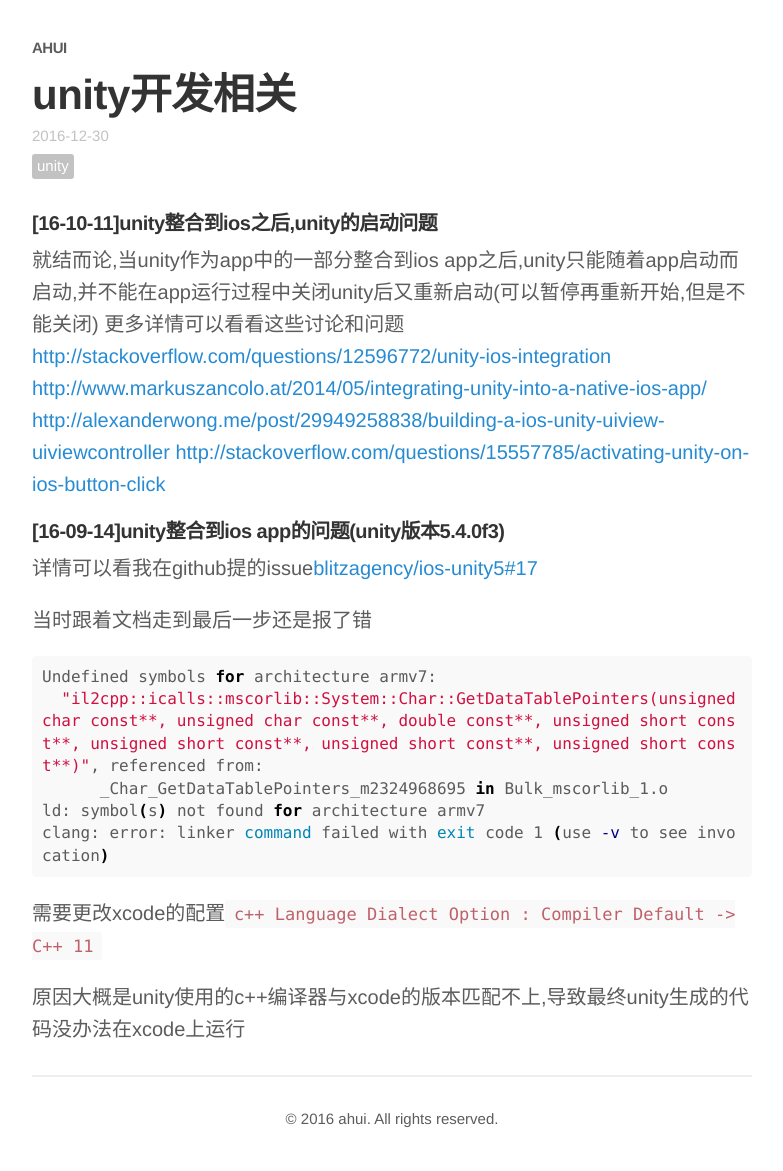
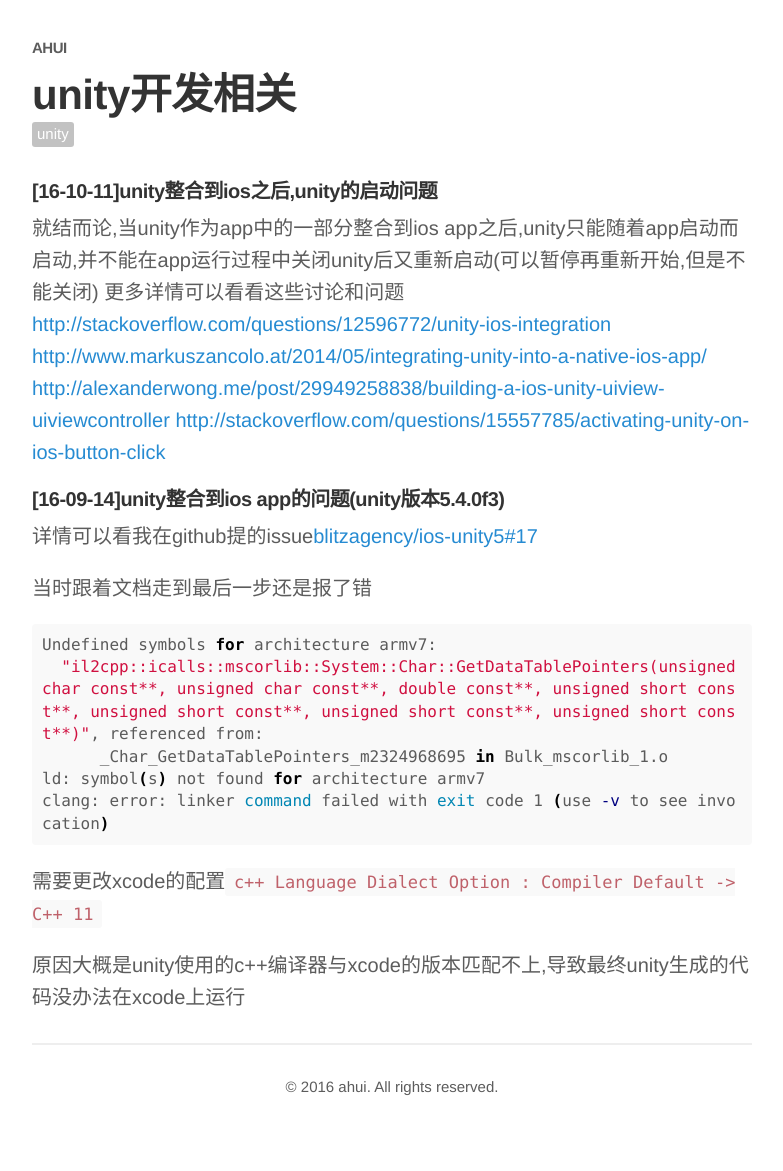
Before and after one commit to funkyLover/blog, a Jekyll site: the page built from notes/_posts/2016-12-30-something-about-unity.md, in a window 1280 px wide. Shown: the whole page, without its empty margins (248-1031 px from the left). Built offline with Jekyll 4.4.1, drawn with Linux system fonts in a browser that asks for light colours; comment, search, counter and statistics services are not loaded; after the commit the page ends 1139 px from its top, so only the background shows below that.

Commit message:
* remove time in notes view

```diff
--- a/_layouts/post.html
+++ b/_layouts/post.html
@@ -12,9 +12,12 @@ layout: default
 </header>
 <div class="post">
   <h1 class="post-title">{{ page.title }}</h1>
-  <span class="post-date">
-    <time>{{ page.date | date:"%Y-%m-%d" }}</time>
-  </span>
+  {% if page.categories contains "notes" %}
+  {% else %}
+    <span class="post-date">
+      <time>{{ page.date | date:"%Y-%m-%d" }}</time>
+    </span>
+  {% endif %}
   <div class="post-tag">
     <ul>
       {% for tag in page.tags %}
--- a/notes/index.html
+++ b/notes/index.html
@@ -25,9 +25,11 @@ permalink: /notes/
         {{ note.description }}
       </div>
       {% endif %}
+      {% comment %}
       <div class="list-post-date">
         <time>{{ note.date | date:"%Y-%m-%d" }}</time>
       </div>
+      {% endcomment %}
     </a>
   </div>
 {% endfor %}
```
